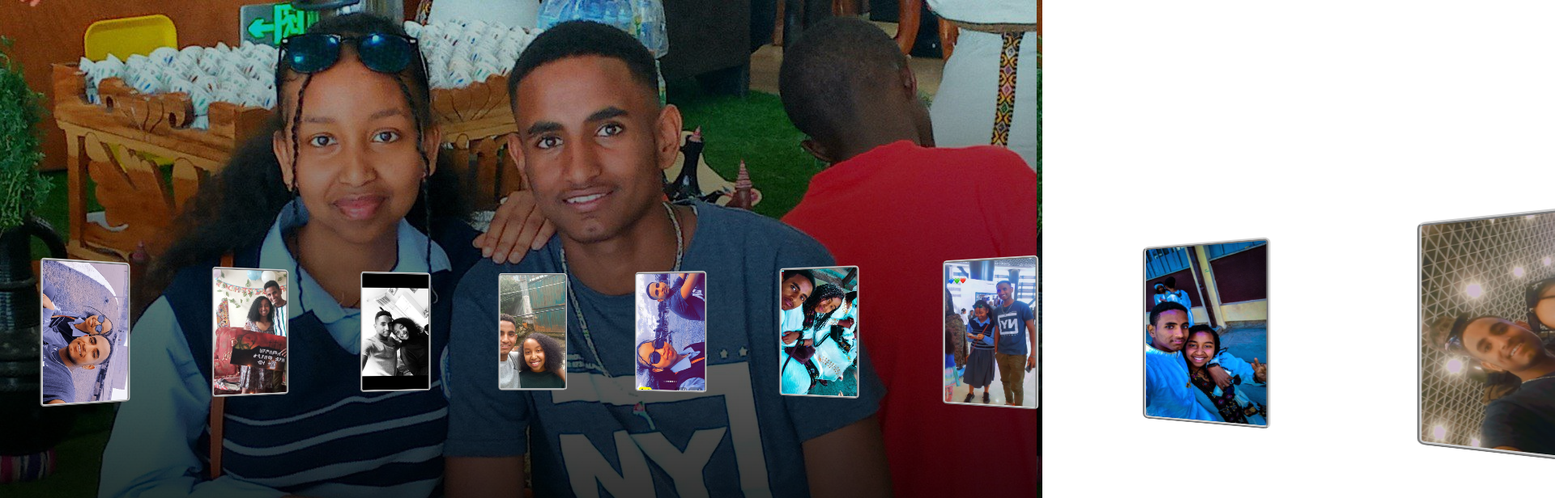
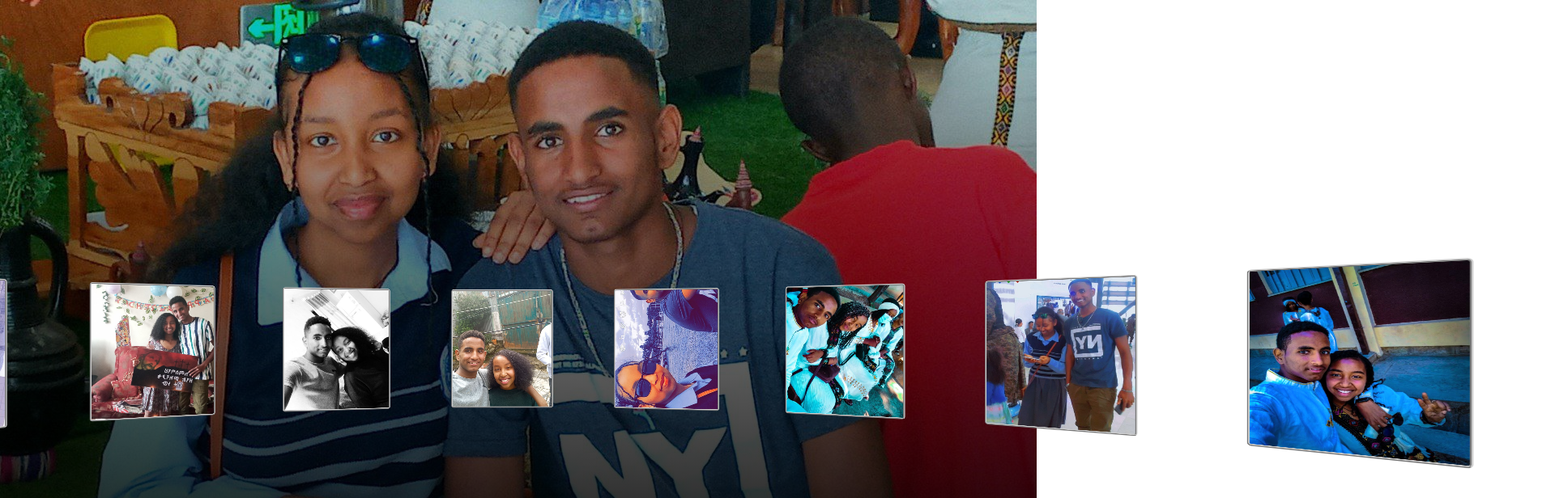
Before and after one commit to Edula23/UandMe, a plain HTML site: page index.html in a window 1280 px wide. Shown: the top 616 px of the page at 81% size, 1920 px wide, since content can reach past the window. Drawn offline with Linux system fonts and the light colour scheme.

Commit message:
Changed image size

```diff
--- a/style.css
+++ b/style.css
@@ -4,10 +4,12 @@ body{
     display: flex;
     justify-content: center;
     align-items: center;
+    background-repeat: no-repeat;
+    background-size: cover;
 }
 img{
-    height: 350px;
-    width: 200px;
+    height: 500px;
+    width: 428px;
 
 }
 .container{
@@ -24,7 +26,7 @@ img{
     width: 100%;
     height: 100%;
     transform-style: preserve-3d;
-    transform: rotateY(calc(var(--i)*16deg)) translateZ(1500px);
+    transform: rotateY(calc(var(--i)*16deg)) translateZ(2500px);
     -webkit-box-reflect: below 2.5px linear-gradient (transparent, transparent, rgba(3,3,3,0.2));
 }
 
```
